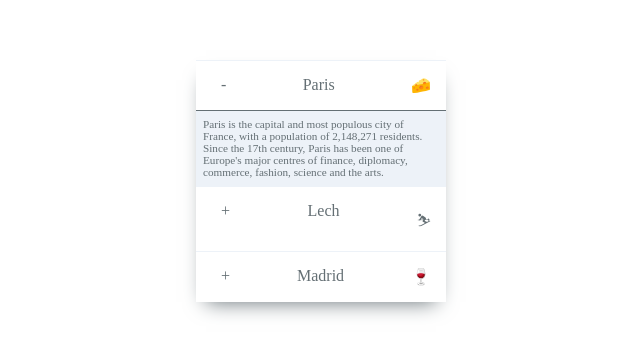
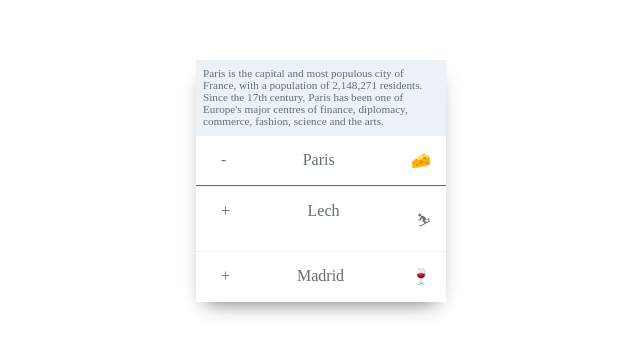
Before and after one commit to mikerobards/compound-components, a React (Create React App) app: page / in a window 1280 px wide. Shown: the part 219-574 px from the top of the page, without its empty margins (319-959 px from the left). Built offline with nearby package versions, Linux system fonts and the light colour scheme.

Commit message:
reordered elements

```diff
--- a/src/App.js
+++ b/src/App.js
@@ -1,15 +1,15 @@
 import React, { Fragment, useState } from 'react';
 import ReactDOM from 'react-dom';
 
-function Accordion({ data }) {
+function Accordion({ data, position = "top" }) {
   const [activeIndex, setActiveIndex] = useState(0)
 
   return (
     <div data-accordion>
       {data.map((tab, index) => {
         const isActive = index === activeIndex
-        return (
-          <Fragment key={index}>
+
+        const title = (
           <div
             data-panel-title
             className={isActive ? 'expanded' : ''}
@@ -18,9 +18,17 @@
             <span>{tab.label}</span>
             <span>{tab.icon}</span>
           </div>
+        )
+
+        const content = (
           <div data-panel-content className={isActive ? 'expanded' : ''}>
             {tab.content}
           </div>
+        )
+
+        return (
+          <Fragment key={index}>
+            {position === "bottom" ? [content, title] : [title, content]}
           </Fragment>
         )
       })}
@@ -49,7 +57,7 @@
 
   return (
     <div className="App">
-      <Accordion data={data} />
+      <Accordion data={data} position="bottom" />
     </div>
   )
 }
```
Lines whose indentation alone changed are shown as unchanged.
